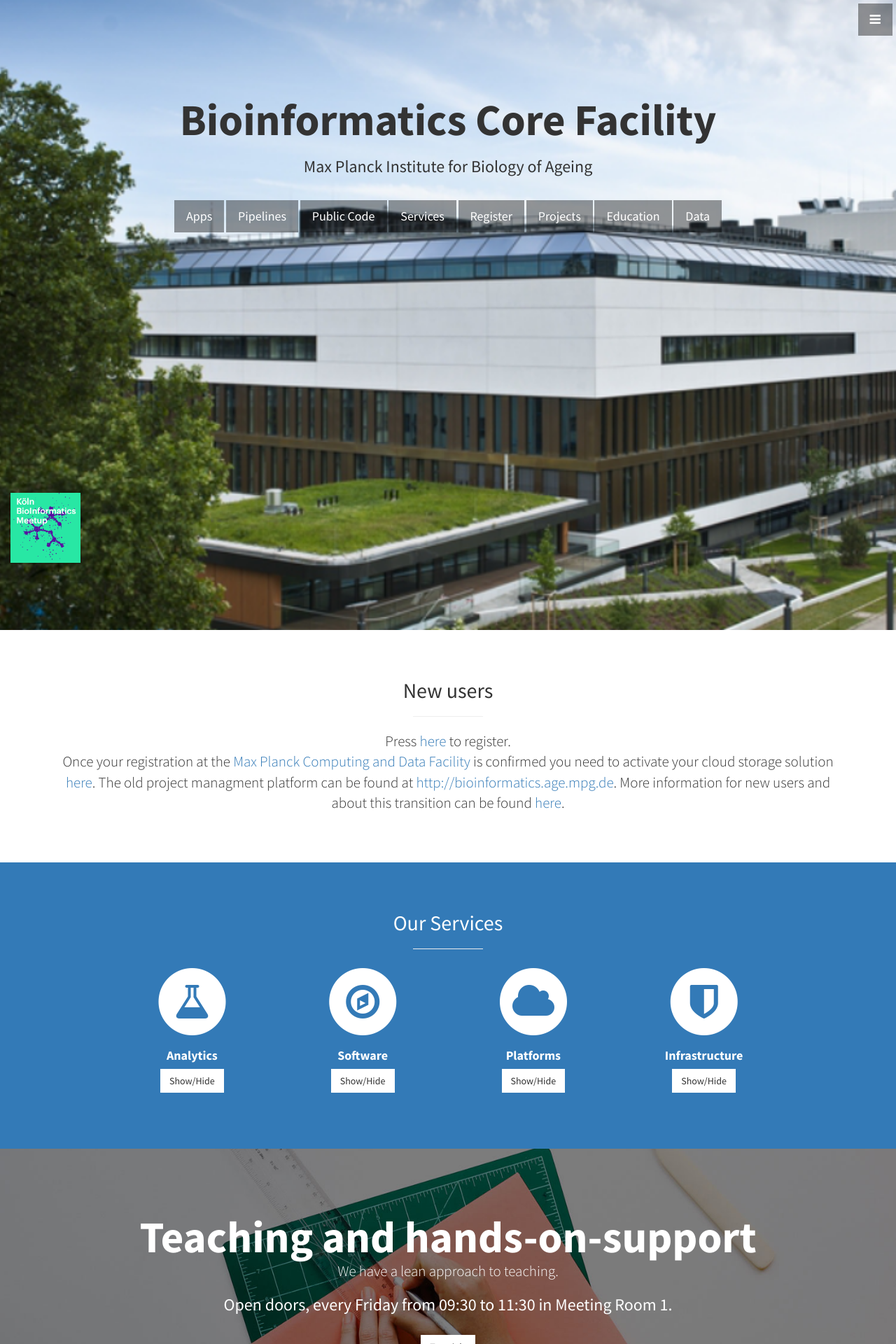
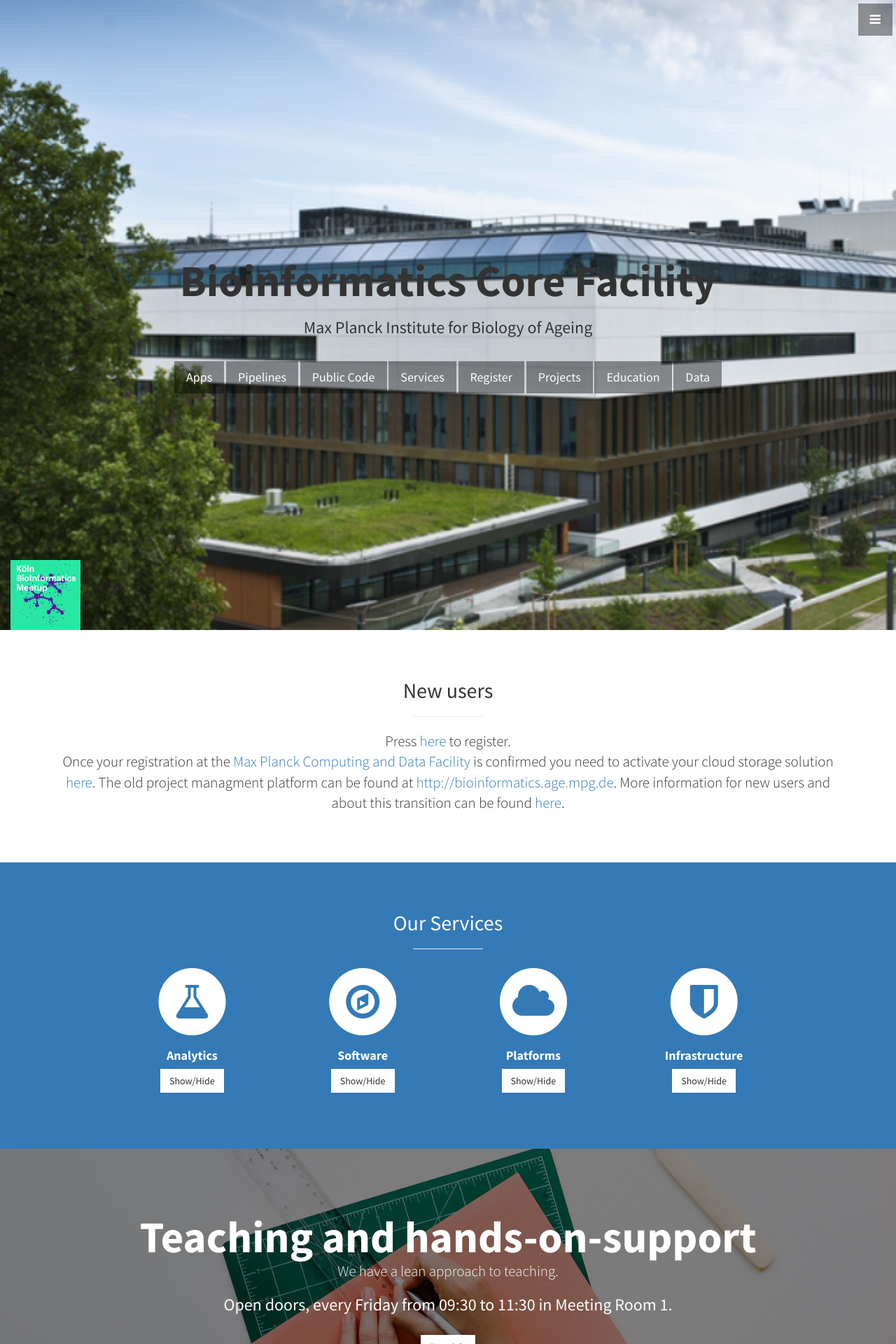
Before and after one commit to mpg-age-bioinformatics/mpg-age-bioinformatics.github.io, a Jekyll site: the page built from index.html, in a window 1280 px wide. Shown: the top 1920 px of the page at 70% size. Built offline with Jekyll 4.4.1, drawn with Linux system fonts in a browser that asks for light colours.

Commit message:
Update header.html

```diff
--- a/_includes/header.html
+++ b/_includes/header.html
@@ -8,7 +8,7 @@
 
 
 <header id="top" class="header">
-<div class="text-vertical-center">
+<div class="text-vertical-center", style="position:relative;">
     <br>
     <br>
     <h1>Bioinformatics Core Facility</h1>
@@ -25,28 +25,12 @@
     <a href="#callout" class="btn btn-dark btn-lg">Education</a>
     <a href="https://datashare.mpcdf.mpg.de" class="btn btn-dark btn-lg">Data</a>
     </p>
-    <br>
-    <br>
-    <br>
-    <br>
-    <br>
-    <br>
-    <br>
-    <br>
-    <br>
-    <br>
-    <br>
-    <br>
-    <br>
-    <br>
-    <br>
-    <br>
-    <br>
-    <br>
-<p><a href="https://www.meetup.com/Koln-BioInformatics-Meetup/">
-<img style="MARGIN-LEFT: 15px" border="0" alt="Köln BioInformatics Meetup" src="img/meetup.png" width="100" height="100" align="left" ></a>
-</p>
 
+    <div style="position:absolute;bottom:0;">
+        <p><a href="https://www.meetup.com/Koln-BioInformatics-Meetup/">
+        <img style="MARGIN-LEFT: 15px" border="0" alt="Köln BioInformatics Meetup" src="img/meetup.png" width="100" height="100" align="left" ></a>
+        </p>
+     </div>
 
 
  </div>
```
